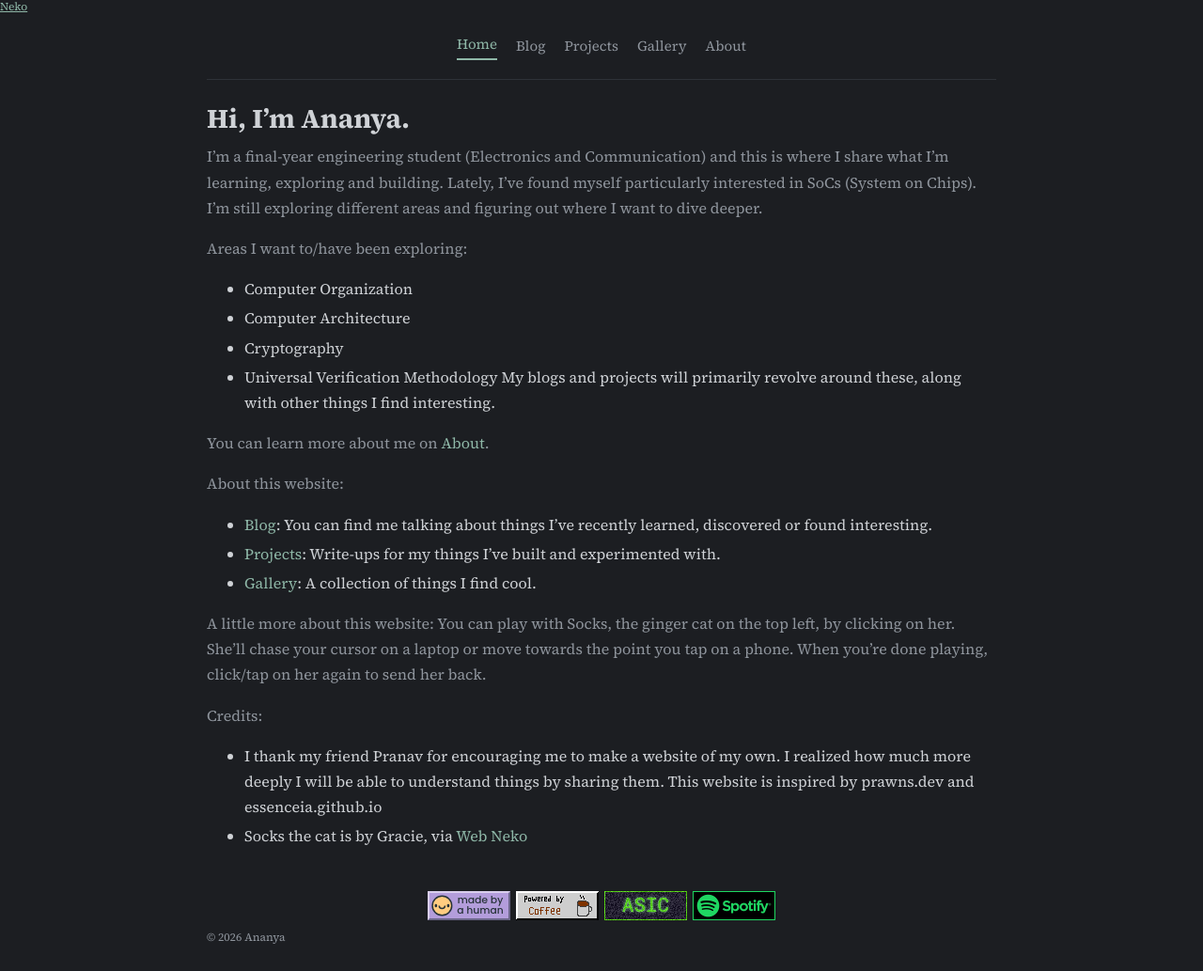
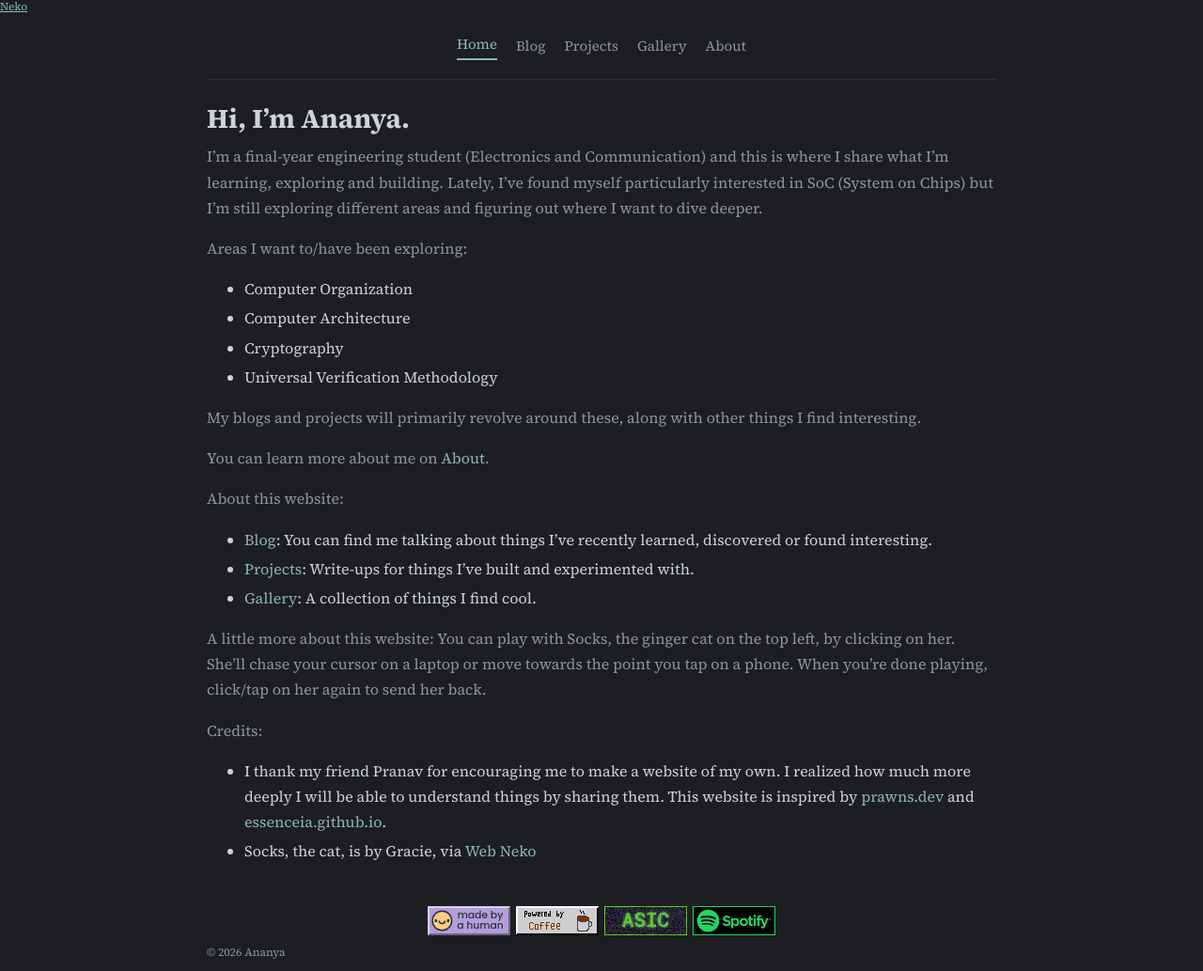
Before and after one commit to ananya-verma190/ananya-verma190.github.io, a Jekyll site: the page built from index.html, in a window 1280 px wide. Shown: the whole page at 94% size. Built offline with Jekyll 4.4.1, drawn with Linux system fonts in a browser that asks for light colours.

Commit message:
edited home page

```diff
--- a/_includes/home.md
+++ b/_includes/home.md
@@ -1,18 +1,19 @@
 I'm a final-year engineering student (Electronics and Communication) and this is where I share what I'm learning, exploring and building.
-Lately, I've found myself particularly interested in SoCs (System on Chips). I'm still exploring different areas and figuring out where I want to dive deeper.
+Lately, I've found myself particularly interested in SoC (System on Chips) but I'm still exploring different areas and figuring out where I want to dive deeper.
 
 Areas I want to/have been exploring:
 - Computer Organization
 - Computer Architecture
 - Cryptography
 - Universal Verification Methodology
+
 My blogs and projects will primarily revolve around these, along with other things I find interesting.
 
 You can learn more about me on [About](https://ananya-verma190.github.io/#about).
 
 About this website:
 - [Blog](https://ananya-verma190.github.io/#blog): You can find me talking about things I've recently learned, discovered or found interesting.
-- [Projects](https://ananya-verma190.github.io/#projects): Write-ups for my things I've built and experimented with.
+- [Projects](https://ananya-verma190.github.io/#projects): Write-ups for things I've built and experimented with.
 - [Gallery](https://ananya-verma190.github.io/#gallery): A collection of things I find cool.
 
 A little more about this website:
@@ -21,5 +22,5 @@ She'll chase your cursor on a laptop or move towards the point you tap on a phon
 
 Credits:
 - I thank my friend Pranav for encouraging me to make a website of my own. I realized how much more deeply I will be able to understand things by sharing them.
-  This website is inspired by prawns.dev and essenceia.github.io
-- Socks the cat is by Gracie, via [Web Neko](https://webneko.net/)
+  This website is inspired by [prawns.dev](prawns.dev) and [essenceia.github.io](essenceia.github.io).
+- Socks, the cat, is by Gracie, via [Web Neko](https://webneko.net/)
```
